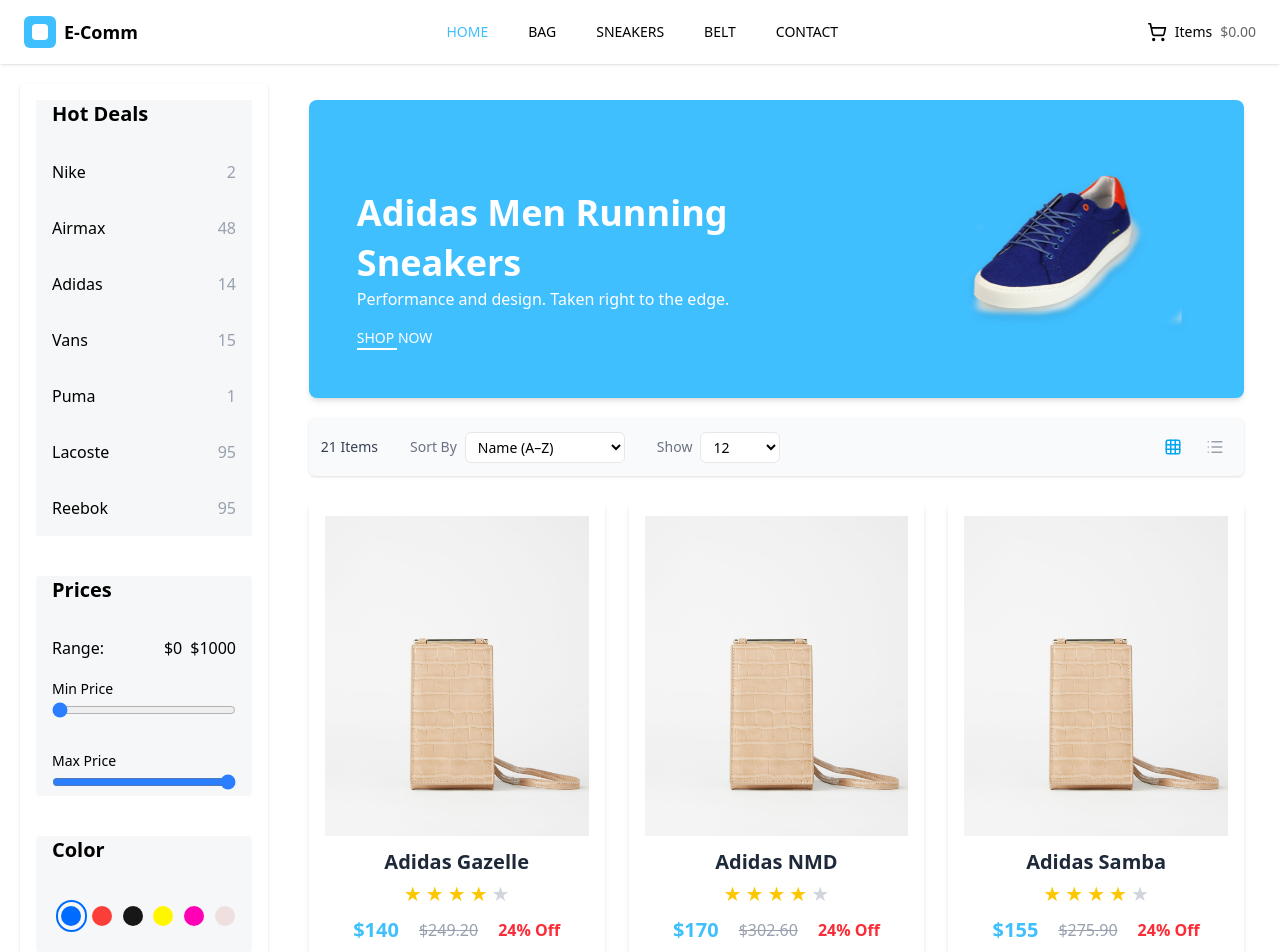
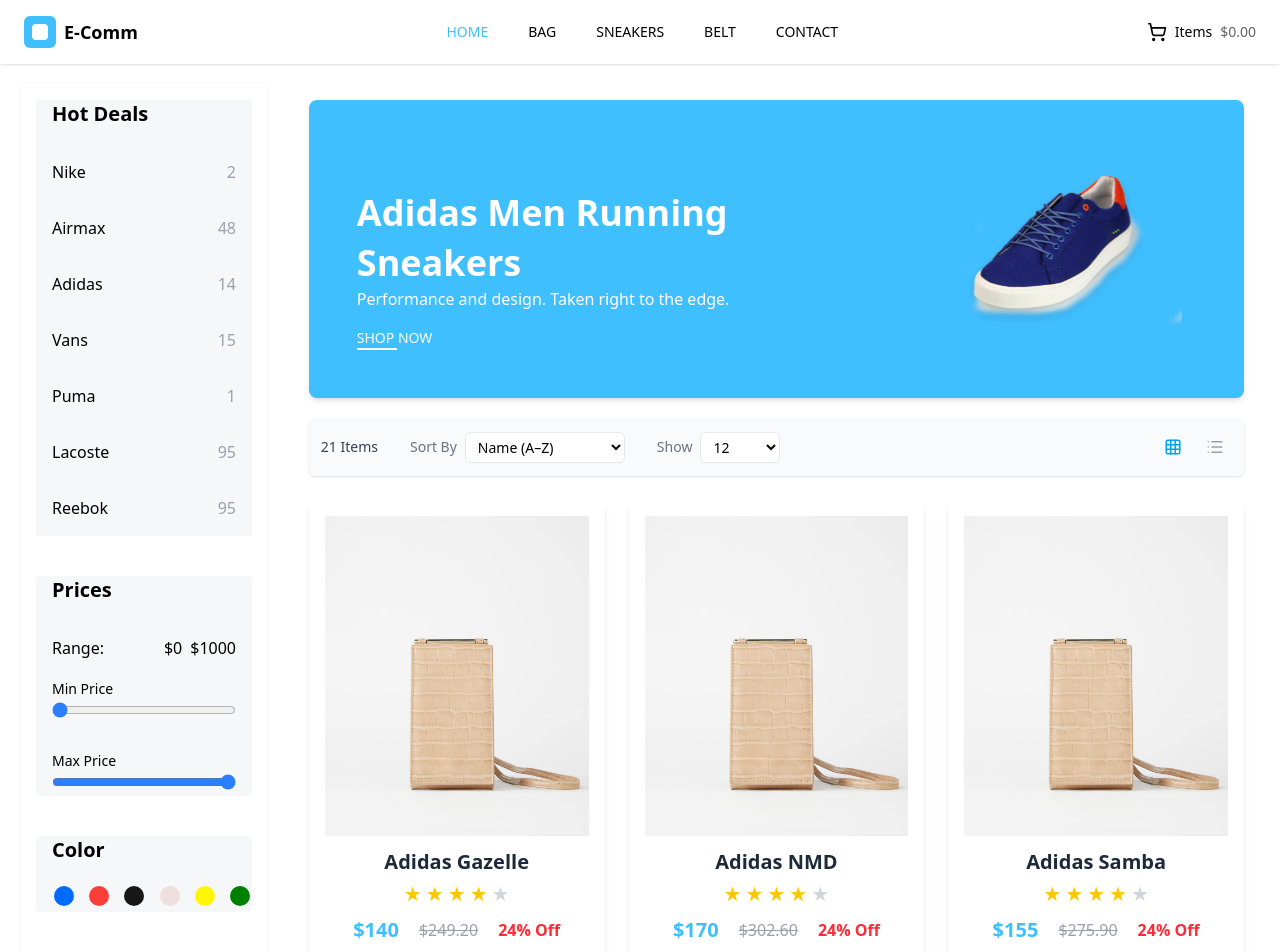
Before and after one commit to AsadArmanKhan/E-Como, a React (Vite) app: page / in a window 1280 px wide. Shown: the top 952 px of the page. Built offline with nearby package versions, Linux system fonts and the light colour scheme; the HTML template or start-up script is replaced by a standard one.

Commit message:
Last commit of the second day

```diff
--- a/src/Pages/Color.jsx
+++ b/src/Pages/Color.jsx
@@ -1,19 +1,11 @@
 import React, { useState } from "react";
+import { colors } from "../data/color";
 
 export default function Color() {
-  const [selectedColor, setSelectedColor] = useState("#006CFF");
+  const [selectedColor, setSelectedColor] = useState(null);
 
-  const colors = [
-    "#006CFF",
-    "#FC3E39",
-    "#171717",
-    "#FFF600",
-    "#FF00B4",
-    "#EFDFDF",
-  ];
-
-  const handleColorClick = (color) => {
-    setSelectedColor((prev) => (prev === color ? null : color));
+  const handleColorClick = (colorKey) => {
+    setSelectedColor((prev) => (prev === colorKey ? null : colorKey));
   };
 
   return (
@@ -21,18 +13,19 @@
       <div className="pl-4">
         <h2 className="text-xl mb-4 font-semibold">Color</h2>
 
-        <div className="flex justify-between items-center pt-5 pl-1 pr-3 pb-5">
-          {colors.map((color) => (
+        <div className="flex justify-between items-center gap-3">
+          {Object.entries(colors).map(([name, hex]) => (
             <div
-              key={color}
-              onClick={() => handleColorClick(color)}
+              key={name}
+              onClick={() => handleColorClick(name)}
               className={`w-8 h-8 flex justify-center items-center rounded-2xl cursor-pointer ${
-                selectedColor === color ? "border-2 border-[#006CFF]" : ""
+                selectedColor === name ? "border-2 border-[#006CFF]" : ""
               }`}
             >
               <div
                 className="w-5 h-5 rounded-full"
-                style={{ backgroundColor: color }}
+                style={{ backgroundColor: hex }}
+                title={name}
               ></div>
             </div>
           ))}
--- a/src/Pages/Products.jsx
+++ b/src/Pages/Products.jsx
@@ -17,7 +17,8 @@
     const brandOk =
       filters.brand.length === 0 || filters.brand.includes(product.brand);
     const colorOk =
-      filters.color.length === 0 || filters.color.includes(product.color);
+      filters.color.length === 0 ||
+      product.color.some((c) => filters.color.includes(c));
     const priceOk =
       product.price >= filters.prices[0] && product.price <= filters.prices[1];
     const hotDealOk = !hotDeal || product.brand === hotDeal;
--- a/src/Pages/ProductsPage.jsx
+++ b/src/Pages/ProductsPage.jsx
@@ -10,10 +10,18 @@
     topDeals: false,
   });
 
-  const [hotDeal, setHotDeal] = useState(""); // For filtering the products by name
+  // For filtering the products by name
+  const [hotDeal, setHotDeal] = useState("");
+
+  // For filtering the products by Short
   const [sortBy, setSortBy] = useState("name-asc");
+
+  // For filtering the products by count
   const [showCount, setShowCount] = useState(12);
+
+  // To set the products on the grid view toggle
   const [view, setView] = useState("grid");
+
   return (
     <section className="w-full flex flex-col p-5">
       <div className="w-full flex justify-between">
--- a/src/data/color.js
+++ b/src/data/color.js
@@ -1,11 +1,8 @@
-// colors.js
 export const colors = {
   Blue: "#006CFF",
   Red: "#FC3E39",
   Black: "#171717",
-  White: "#FFFFFF",
+  Cream: "#EFDFDF",
   Yellow: "#FFF600",
   Green: "#008000",
-  Grey: "#808080",
-  Navy: "#001F3F",
 };
--- a/src/data/productsData.js
+++ b/src/data/productsData.js
@@ -4,7 +4,7 @@
     name: "Nike Air Zoom",
     brand: "Nike",
     reference: "Nike",
-    color: "Blue",
+    color: ["#006CFF", "#FC3E39", "#171717", "#EFDFDF", "#FFF600", "#008000"],
     price: 120,
     oldPrice: 150,
     discount: "-20%",
@@ -17,7 +17,7 @@
     name: "Adidas Ultraboost",
     brand: "Adidas",
     reference: "Adidas",
-    color: "Black",
+    color: ["#006CFF", "#FC3E39", "#171717", "#EFDFDF", "#FFF600", "#008000"],
     price: 180,
     oldPrice: 200,
     discount: "-10%",
@@ -30,7 +30,7 @@
     name: "Puma Runner",
     brand: "Puma",
     reference: "Puma",
-    color: "Red",
+    color: ["#006CFF", "#FC3E39", "#171717", "#EFDFDF", "#FFF600", "#008000"],
     price: 90,
     oldPrice: 110,
     discount: "-15%",
@@ -42,7 +42,7 @@
     name: "Vans Classic",
     brand: "Vans",
     reference: "Vans",
-    color: "White",
+    color: ["#006CFF", "#FC3E39", "#171717", "#EFDFDF", "#FFF600", "#008000"],
     price: 60,
     oldPrice: 75,
     discount: "-20%",
@@ -54,7 +54,7 @@
     name: "Reebok Flex",
     brand: "Reebok",
     reference: "Reebok",
-    color: "Yellow",
+    color: ["#006CFF", "#FC3E39", "#171717", "#EFDFDF", "#FFF600", "#008000"],
     price: 100,
     oldPrice: 120,
     discount: "-15%",
@@ -66,7 +66,7 @@
     name: "Reebok Flex",
     brand: "Reebok",
     reference: "Reebok",
-    color: "Yellow",
+    color: ["#006CFF", "#FC3E39", "#171717", "#EFDFDF", "#FFF600", "#008000"],
     price: 100,
     oldPrice: 120,
     discount: "-15%",
@@ -78,7 +78,7 @@
     name: "Lacoste L001",
     brand: "Lacoste",
     reference: "Lacoste",
-    color: "Green",
+    color: ["#006CFF", "#FC3E39", "#171717", "#EFDFDF", "#FFF600", "#008000"],
     price: 130,
     oldPrice: 160,
     discount: "-19%",
@@ -91,7 +91,7 @@
     name: "Lacoste Court-Master",
     brand: "Lacoste",
     reference: "Lacoste",
-    color: "White",
+    color: ["#006CFF", "#FC3E39", "#171717", "#EFDFDF", "#FFF600", "#008000"],
     price: 140,
     oldPrice: 170,
     discount: "-18%",
@@ -103,7 +103,7 @@
     name: "Lacoste Carnaby",
     brand: "Lacoste",
     reference: "Lacoste",
-    color: "Navy",
+    color: ["#006CFF", "#FC3E39", "#171717", "#EFDFDF", "#FFF600", "#008000"],
     price: 125,
     oldPrice: 155,
     discount: "-19%",
@@ -116,7 +116,7 @@
     name: "Lacoste Run Spin",
     brand: "Lacoste",
     reference: "Lacoste",
-    color: "Black",
+    color: ["#006CFF", "#FC3E39", "#171717", "#EFDFDF", "#FFF600", "#008000"],
     price: 145,
     oldPrice: 175,
     discount: "-17%",
@@ -128,20 +128,19 @@
     name: "Lacoste Storm",
     brand: "Lacoste",
     reference: "Lacoste",
-    color: "Grey",
+    color: ["#6B7280", "#111827"],
     price: 135,
     oldPrice: 165,
     discount: "-18%",
     rating: 4,
     image: "/yellow-side.png",
   },
-
   {
     id: 12,
     name: "Reebok Classic",
     brand: "Reebok",
     reference: "Reebok",
-    color: "Black",
+    color: ["#111827", "#000000"],
     price: 95,
     oldPrice: 115,
     discount: "-17%",
@@ -154,7 +153,7 @@
     name: "Reebok Runner",
     brand: "Reebok",
     reference: "Reebok",
-    color: "Blue",
+    color: ["#006CFF", "#0EA5E9"],
     price: 85,
     oldPrice: 105,
     discount: "-19%",
@@ -166,7 +165,7 @@
     name: "Reebok Zigtech",
     brand: "Reebok",
     reference: "Reebok",
-    color: "Red",
+    color: ["#FC3E39", "#FF6B6B"],
     price: 110,
     oldPrice: 130,
     discount: "-15%",
@@ -179,7 +178,7 @@
     name: "Reebok Pump",
     brand: "Reebok",
     reference: "Reebok",
-    color: "White",
+    color: ["#FFFFFF", "#F3F4F6"],
     price: 120,
     oldPrice: 140,
     discount: "-14%",
@@ -191,7 +190,7 @@
     name: "Reebok DMX",
     brand: "Reebok",
     reference: "Reebok",
-    color: "Grey",
+    color: ["#9CA3AF", "#6B7280"],
     price: 105,
     oldPrice: 125,
     discount: "-16%",
@@ -203,7 +202,7 @@
     name: "Adidas Superstar",
     brand: "Adidas",
     reference: "Adidas",
-    color: "White",
+    color: ["#FFFFFF", "#006CFF"],
     price: 160,
     oldPrice: 190,
     discount: "-16%",
@@ -216,7 +215,7 @@
     name: "Adidas NMD",
     brand: "Adidas",
     reference: "Adidas",
-    color: "Grey",
+    color: ["#6B7280", "#0EA5E9"],
     price: 170,
     oldPrice: 200,
     discount: "-15%",
@@ -228,7 +227,7 @@
     name: "Adidas Stan Smith",
     brand: "Adidas",
     reference: "Adidas",
-    color: "Green",
+    color: ["#008000", "#10B981"],
     price: 150,
     oldPrice: 180,
     discount: "-17%",
@@ -241,7 +240,7 @@
     name: "Adidas Gazelle",
     brand: "Adidas",
     reference: "Adidas",
-    color: "Blue",
+    color: ["#006CFF", "#3B82F6"],
     price: 140,
     oldPrice: 170,
     discount: "-18%",
@@ -253,7 +252,7 @@
     name: "Adidas Samba",
     brand: "Adidas",
     reference: "Adidas",
-    color: "Black",
+    color: ["#000000", "#171717"],
     price: 155,
     oldPrice: 185,
     discount: "-16%",
```
